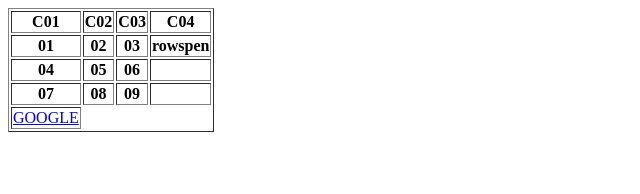
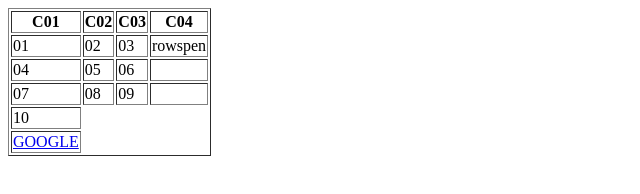
Before and after one commit to HungLuoQi/hw, a plain HTML site: page exe07/index.html in a window 1280 px wide. Shown: the whole page, without its empty margins (0-640 px from the left). Drawn offline with Linux system fonts and the light colour scheme.

Commit message:
exe07 v01

```diff
--- a/exe07/index.html
+++ b/exe07/index.html
@@ -10,9 +10,10 @@
                 <tr><th>C01</th><th>C02</th><th>C03</th><th>C04</th></tr>
             </thead>
             <tbody>
-                <tr><th>01</th><th>02</th><th>03</th><th>rowspen</th></tr>
-                <tr><th>04</th><th>05</th><th>06</th><th></th></tr>
-                <tr><th>07</th><th>08</th><th>09</th><th></th></tr>
+                <tr><td>01</td><td>02</td><td>03</td><td>rowspen</td></tr>
+                <tr><td>04</td><td>05</td><td>06</td><td></td></tr>
+                <tr><td>07</td><td>08</td><td>09</td><td></td></tr>
+                <tr><td>10</td></tr>
             </tbody>
             <tfoot>
                 <tr><td><a href="www.google.com">GOOGLE</a></td></tr>
```
